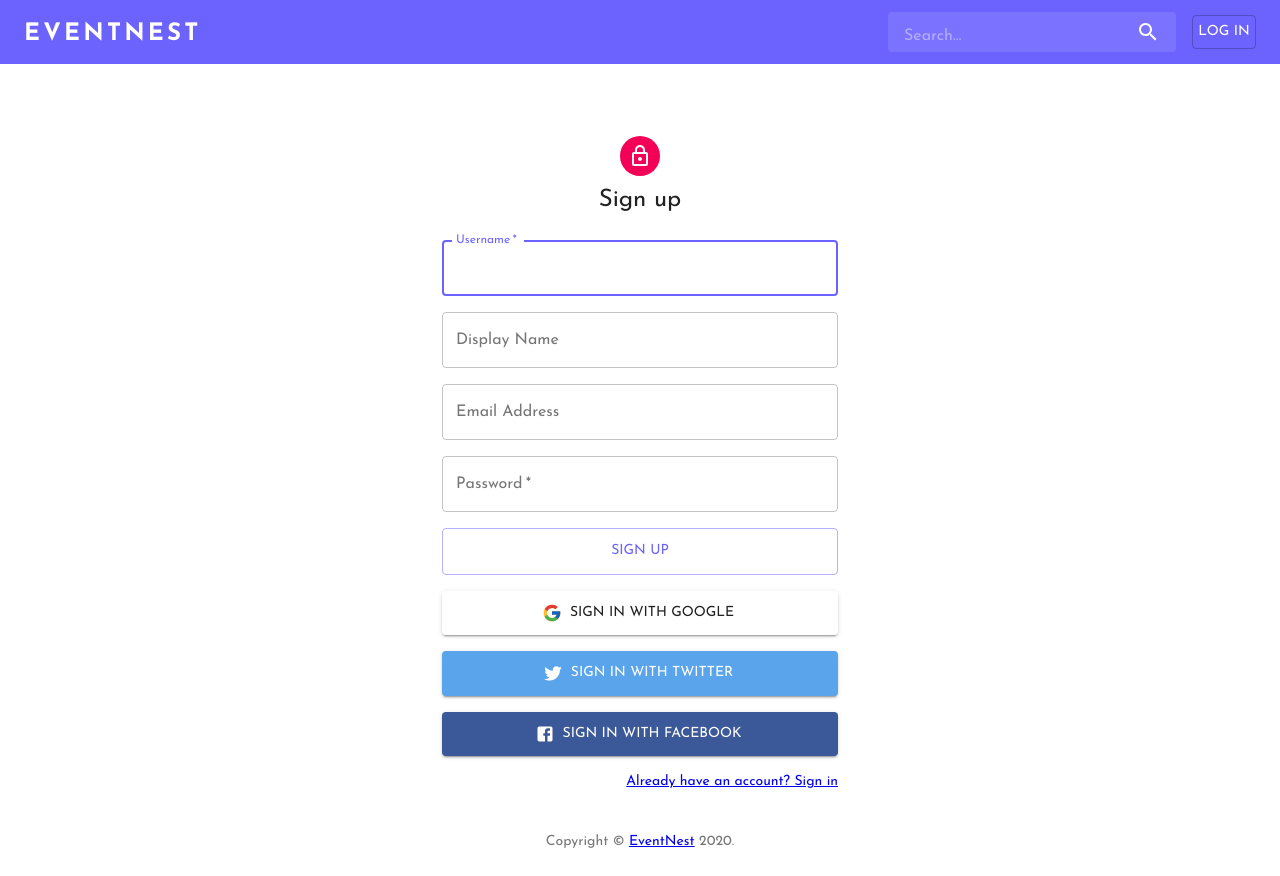
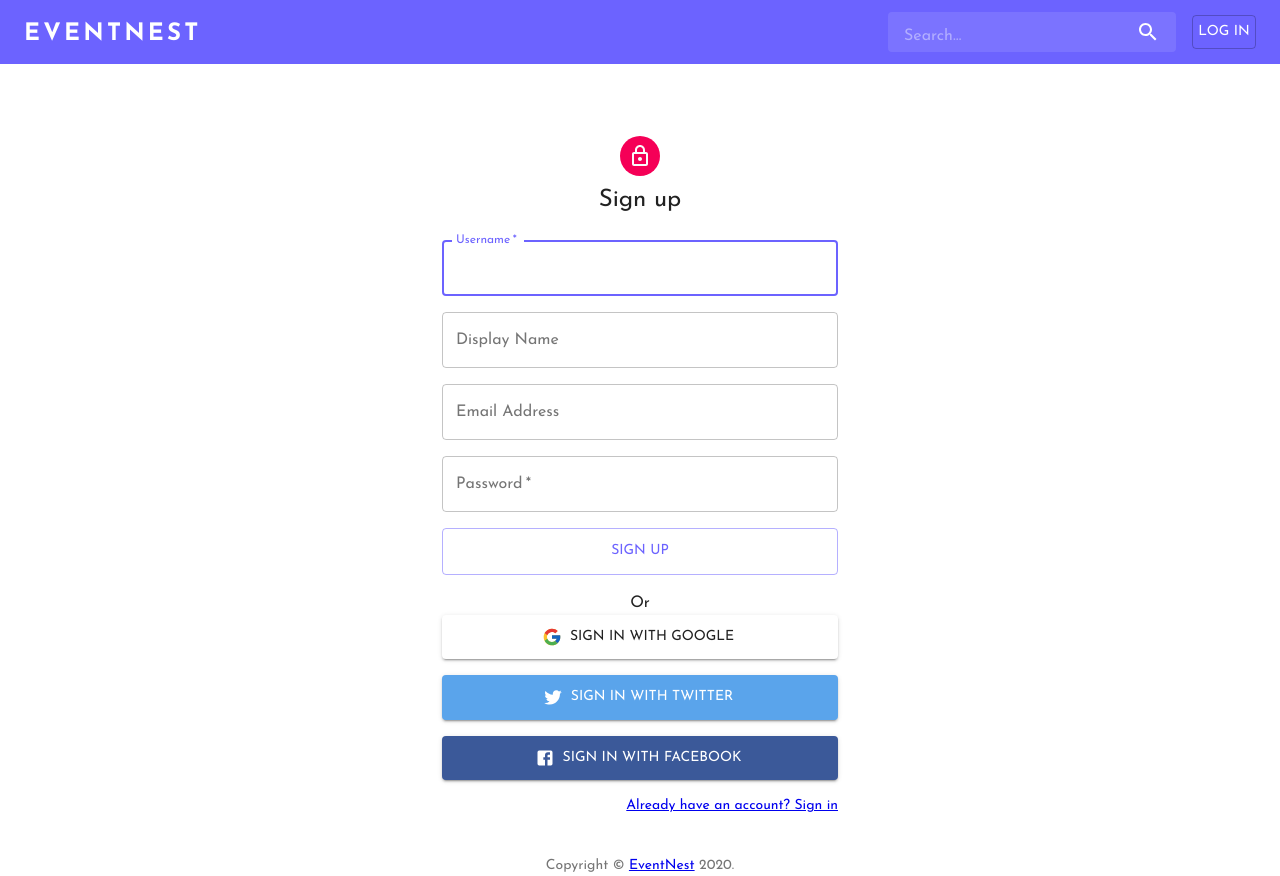
Before and after one commit to sebinfrancis7/EventNest-frontend, a React (Create React App) app: page /signup in a window 1280 px wide. Before the commit the page ends 852 px from the top, so only its background shows below. Built offline with nearby package versions, Linux system fonts and the light colour scheme; no server answers.

Commit message:
timepass v3

```diff
--- a/src/pages/signin.jsx
+++ b/src/pages/signin.jsx
@@ -12,7 +12,7 @@ import LockOutlinedIcon from '@material-ui/icons/LockOutlined';
 import Typography from '@material-ui/core/Typography';
 import { makeStyles, StylesProvider } from '@material-ui/core/styles';
 import { Link } from 'react-router-dom';
-import { Link as Lnk, SvgIcon } from '@material-ui/core';
+import { Divider, Link as Lnk, SvgIcon } from '@material-ui/core';
 import FacebookIcon from '@material-ui/icons/Facebook';
 import TwitterIcon from '@material-ui/icons/Twitter';
 import Copyright from './../components/Copyright';
@@ -127,6 +127,13 @@ export default function SignInSide() {
 										Sign In
 									</Button>
 								</Grid>
+								<Grid item xs={12}>
+									<Typography
+										align='center'
+									>
+									Or
+									</Typography>
+								</Grid>
 								<Grid container item xs={12}>
 									<Grid item xs={12}>
 										<Lnk className="google-link" href="https://eventnest-server.herokuapp.com/auth/google">
--- a/src/pages/signup.jsx
+++ b/src/pages/signup.jsx
@@ -139,6 +139,13 @@ export default function SignUp() {
 					>
 						Sign Up
 					</Button>
+					<Grid item xs={12}>
+						<Typography
+							align='center'
+						>
+									Or
+						</Typography>
+					</Grid>
 					<Grid container item xs={12}>
 						<Grid item xs={12}>
 							<Lnk className="google-link" href="https://eventnest-server.herokuapp.com/auth/google">
@@ -158,7 +165,6 @@ export default function SignUp() {
 									className="twitter-btn"
 									fullWidth
 									startIcon={<TwitterIcon />}
-									type="submit"
 									variant="contained"
 								>
 											Sign in with Twitter
@@ -171,7 +177,6 @@ export default function SignUp() {
 									className="facebook-btn"
 									fullWidth
 									startIcon={<FacebookIcon />}
-									type="submit"
 									variant="contained"
 								>
 											Sign in with Facebook
```
